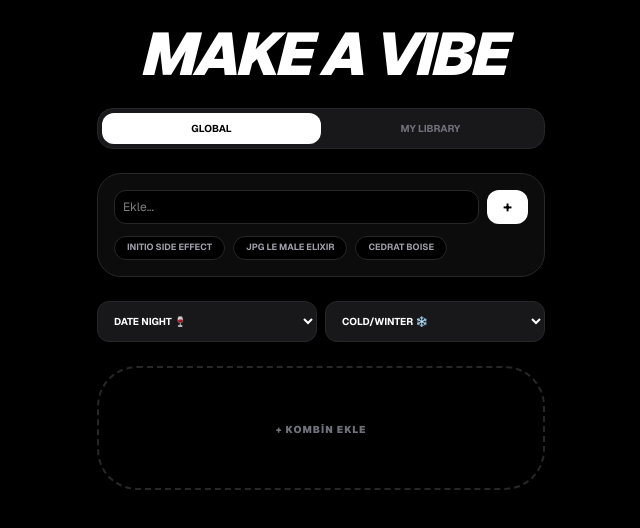
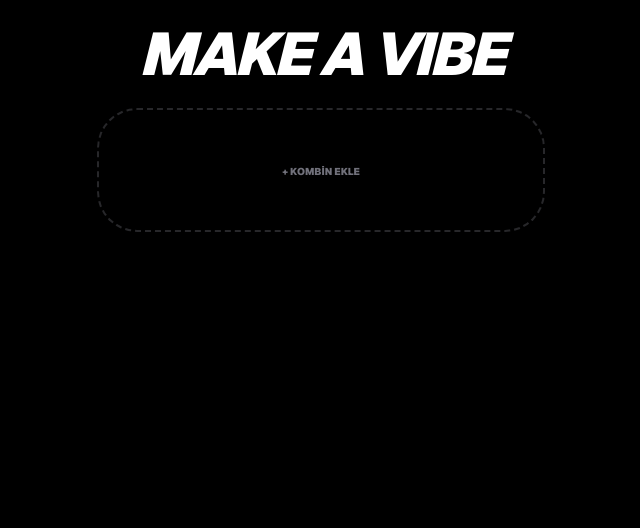
Before and after one commit to serhatokunakol-web/make-a-vibe, a Next.js app: page / in a window 1280 px wide. Shown: the top 528 px of the page, without its empty margins (319-959 px from the left). Built offline with nearby package versions, Linux system fonts and the light colour scheme.

Commit message:
fix: hard reset for PowerShell and quota handling

```diff
--- a/app/api/analyze/route.ts
+++ b/app/api/analyze/route.ts
@@ -6,13 +6,13 @@ export async function POST(req: Request) {
     const { image, gender, occasion, weather, personalLibrary, mode } = await req.json();
     const apiKey = process.env.GEMINI_API_KEY;
 
-    if (!apiKey) return NextResponse.json({ error: "API Key is missing." }, { status: 500 });
+    if (!apiKey) return NextResponse.json({ error: "API Key missing." }, { status: 500 });
 
     const genAI = new GoogleGenerativeAI(apiKey);
     const model = genAI.getGenerativeModel({ model: "gemini-2.0-flash" });
 
     const base64Data = image.includes(",") ? image.split(",")[1] : image;
-    const prompt = `Analyze this ${gender}'s outfit for Starboy/Old Money style. Return ONLY JSON: {"auraScore":0, "styleAnalysis":"...", "recommendations":[{"perfumeName":"...", "logic":"..."}]}`;
+    const prompt = `Analyze this outfit for Starboy style. Context: ${occasion}, ${weather}. Return ONLY JSON: {"auraScore":0, "styleAnalysis":"...", "recommendations":[{"perfumeName":"...", "logic":"..."}]}`;
 
     const result = await model.generateContent([
       prompt, { inlineData: { data: base64Data, mimeType: "image/jpeg" } },
@@ -20,8 +20,10 @@ export async function POST(req: Request) {
 
     const resText = result.response.text();
     const jsonMatch = resText.match(/\{[\s\S]*\}/);
-    return NextResponse.json(JSON.parse(jsonMatch![0]));
+    return NextResponse.json(JSON.parse(jsonMatch[0]));
   } catch (error: any) {
-    return NextResponse.json({ error: error.message }, { status: 500 });
+    // 429 Kota aşımı veya diğer hataları terminalde görmeni sağlar
+    console.error("ANALYSIS_ERROR:", error.message);
+    return NextResponse.json({ error: error.message }, { status: error.status || 500 });
   }
 }
--- a/app/page.tsx
+++ b/app/page.tsx
@@ -5,14 +5,6 @@ export default function MakeAVibe() {
   const [image, setImage] = useState<string | null>(null);
   const [loading, setLoading] = useState(false);
   const [result, setResult] = useState<any>(null);
-  const [gender, setGender] = useState("Male");
-  const [occasion, setOccasion] = useState("Date Night 🍷");
-  const [weather, setWeather] = useState("Cold/Winter ❄️");
-
-  // Favorilerin:
-  const [library, setLibrary] = useState<string[]>(["Initio Side Effect", "JPG Le Male Elixir", "Cedrat Boise"]);
-  const [newPerfume, setNewPerfume] = useState("");
-  const [searchMode, setSearchMode] = useState("global");
 
   const handleImage = (e: any) => {
     const file = e.target.files[0];
@@ -29,70 +21,35 @@ export default function MakeAVibe() {
     try {
       const res = await fetch("/api/analyze", {
         method: "POST",
-        body: JSON.stringify({ image, gender, occasion, weather, personalLibrary: library, mode: searchMode }),
+        body: JSON.stringify({ image }),
       });
       const data = await res.json();
       if (data.error) throw new Error(data.error);
       setResult(data);
-    } catch (e: any) { alert("Validation Error: " + e.message); } finally { setLoading(false); }
+    } catch (e: any) {
+      alert("Validation Error: " + e.message);
+    } finally {
+      setLoading(false);
+    }
   };
 
   return (
     <div className="min-h-screen bg-black text-white p-6 font-sans">
       <div className="max-w-md mx-auto space-y-6 pb-20">
         <header className="text-center italic font-black text-6xl tracking-tighter uppercase">MAKE A VIBE</header>
-
-        <div className="flex bg-zinc-900 rounded-2xl p-1 border border-zinc-800">
-          <button onClick={() => setSearchMode("global")} className={`flex-1 py-2 text-[10px] font-bold rounded-xl transition ${searchMode === "global" ? "bg-white text-black" : "text-zinc-500"}`}>GLOBAL</button>
-          <button onClick={() => setSearchMode("personal")} className={`flex-1 py-2 text-[10px] font-bold rounded-xl transition ${searchMode === "personal" ? "bg-white text-black" : "text-zinc-500"}`}>MY LIBRARY</button>
+        <div onClick={() => document.getElementById('upload')?.click()} className="group relative border-2 border-dashed border-zinc-800 rounded-[2.5rem] p-12 text-center cursor-pointer overflow-hidden">
+          {image && <img src={image} className="absolute inset-0 w-full h-full object-cover opacity-40 grayscale" />}
+          <input type="file" onChange={handleImage} className="hidden" id="upload" />
+          <span className="relative z-10 text-[10px] font-black text-zinc-500 uppercase">{image ? "✓ KOMBİN YÜKLENDİ" : "+ KOMBİN EKLE"}</span>
         </div>
-
-        <div className="bg-zinc-900/50 p-4 rounded-3xl border border-zinc-800 space-y-3">
-          <div className="flex gap-2">
-            <input value={newPerfume} onChange={(e) => setNewPerfume(e.target.value)} placeholder="Ekle..." className="flex-1 bg-black border border-zinc-800 p-2 rounded-xl text-xs outline-none" />
-            <button onClick={() => { if(newPerfume) { setLibrary([...library, newPerfume]); setNewPerfume(""); } }} className="bg-white text-black px-4 rounded-xl font-bold">+</button>
-          </div>
-          <div className="flex flex-wrap gap-2">
-            {library.map(p => <span key={p} className="bg-black border border-zinc-800 px-3 py-1 rounded-full text-[9px] uppercase font-bold text-zinc-400">{p}</span>)}
-          </div>
-        </div>
-
-        <div className="grid grid-cols-2 gap-2">
-          <select value={occasion} onChange={(e) => setOccasion(e.target.value)} className="bg-zinc-900 border border-zinc-800 p-3 rounded-xl text-[10px] uppercase font-bold outline-none">{["Date Night 🍷", "Office/Work 💼", "Match Day ⚽"].map(o => <option key={o} value={o}>{o}</option>)}</select>
-          <select value={weather} onChange={(e) => setWeather(e.target.value)} className="bg-zinc-900 border border-zinc-800 p-3 rounded-xl text-[10px] uppercase font-bold outline-none">{["Cold/Winter ❄️", "Mediterranean Hot ☀️"].map(w => <option key={w} value={w}>{w}</option>)}</select>
-        </div>
-
-        <div onClick={() => document.getElementById('upload')?.click()} className="group relative border-2 border-dashed border-zinc-800 rounded-[2.5rem] p-12 text-center overflow-hidden cursor-pointer hover:border-zinc-500 transition-all shadow-2xl">
-          {image && <img src={image} className="absolute inset-0 w-full h-full object-cover opacity-40 grayscale group-hover:grayscale-0 transition-all duration-700" />}
-          <input type="file" onChange={handleImage} className="hidden" id="upload" />
-          <span className="relative z-10 text-[10px] font-black text-zinc-500 uppercase tracking-widest">{image ? "✓ KOMBİN YÜKLENDİ" : "+ KOMBİN EKLE"}</span>
-        </div>
-
-        {image && <button onClick={analyze} disabled={loading} className="w-full bg-white text-black font-black py-5 rounded-full text-xs tracking-widest uppercase shadow-2xl">{loading ? "VALIDATING MATRIX..." : `AURA PUANINI GÖR (${searchMode.toUpperCase()})`}</button>}
-
+        {image && (
+          <button onClick={analyze} disabled={loading} className="w-full bg-white text-black font-black py-5 rounded-full text-xs uppercase">
+            {loading ? "VALIDATING..." : "AURA PUANINI GÖR"}
+          </button>
+        )}
         {result && (
-          <div className="mt-8 space-y-8 animate-in fade-in slide-in-from-bottom duration-1000">
-            <div className="flex justify-between items-center border-b border-zinc-900 pb-8">
-              <div className="space-y-1">
-                <span className="text-zinc-600 text-[9px] uppercase font-black tracking-widest">Aura Score</span>
-                <p className="text-zinc-400 text-[10px] font-mono leading-tight max-w-[200px] uppercase">{result.styleAnalysis}</p>
-              </div>
-              <span className="text-9xl font-black italic text-white leading-none">{result.auraScore}</span>
-            </div>
-            {result.recommendations?.map((rec: any, i: number) => (
-              <div key={i} className="bg-zinc-900/40 p-6 rounded-[2rem] border border-zinc-900 group relative overflow-hidden transition-all hover:border-zinc-700">
-                <div className="absolute top-6 right-8 text-right"><p className="text-yellow-500 font-black text-xl leading-none">{rec.score}</p><p className="text-zinc-600 text-[8px] uppercase font-bold">Fragrantica</p></div>
-                <span className="text-[8px] text-zinc-600 uppercase font-mono tracking-widest">{rec.type}</span>
-                <p className="text-2xl font-black text-white uppercase tracking-tighter pr-16 group-hover:text-yellow-500 transition-colors mt-1">{rec.perfumeName}</p>
-                <p className="text-[9px] text-zinc-400 font-bold uppercase mb-4 flex items-center gap-2"><span className="bg-white/10 px-1.5 py-0.5 rounded">🏆 {rec.rank}</span></p>
-                <div className="grid grid-cols-2 gap-x-4 gap-y-2 py-4 border-y border-zinc-900">
-                  <div className="flex justify-between items-center text-[8px] uppercase font-black text-zinc-600">Longevity <span className="text-[10px] text-white font-mono">{rec.metrics?.longevity}</span></div>
-                  <div className="flex justify-between items-center text-[8px] uppercase font-black text-zinc-600">Sillage <span className="text-[10px] text-white font-mono">{rec.metrics?.sillage}</span></div>
-                </div>
-                <p className="text-[11px] text-zinc-400 italic leading-relaxed mt-4 border-l-2 border-zinc-800 pl-4">"{rec.logic}"</p>
-                <a href={`https://www.fragrantica.com/search/?query=${encodeURIComponent(rec.perfumeName)}`} target="_blank" className="block text-center text-[8px] text-zinc-600 hover:text-white transition uppercase font-black tracking-widest border border-zinc-900 mt-4 py-2.5 rounded-xl">Full Report →</a>
-              </div>
-            ))}
+          <div className="mt-8 space-y-4 animate-in fade-in">
+            <span className="text-9xl font-black italic block text-center border-b border-zinc-900 pb-8">{result.auraScore}</span>
           </div>
         )}
       </div>
```
Also changed, not shown: 1 other file (tests, documents, lock files or other folders).
